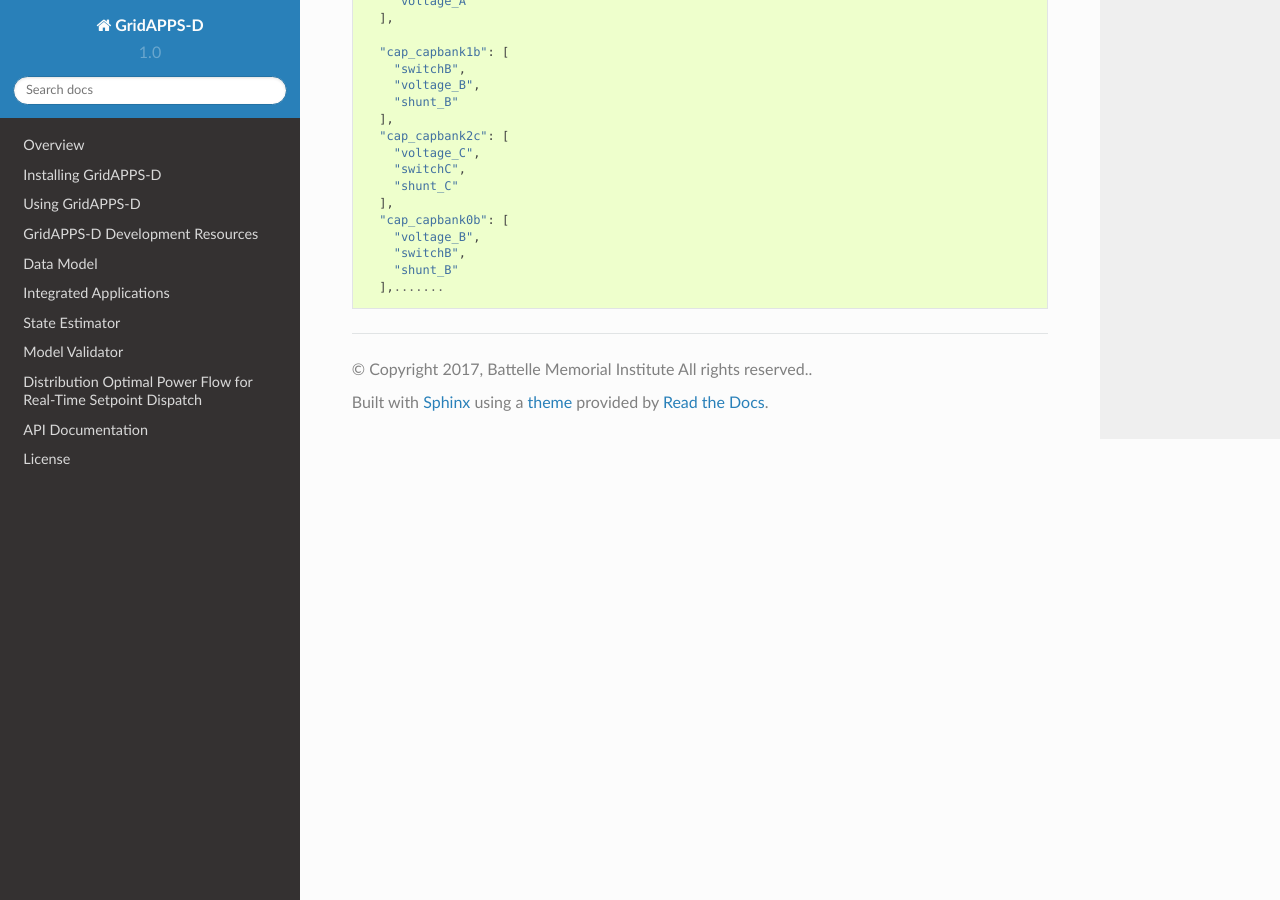
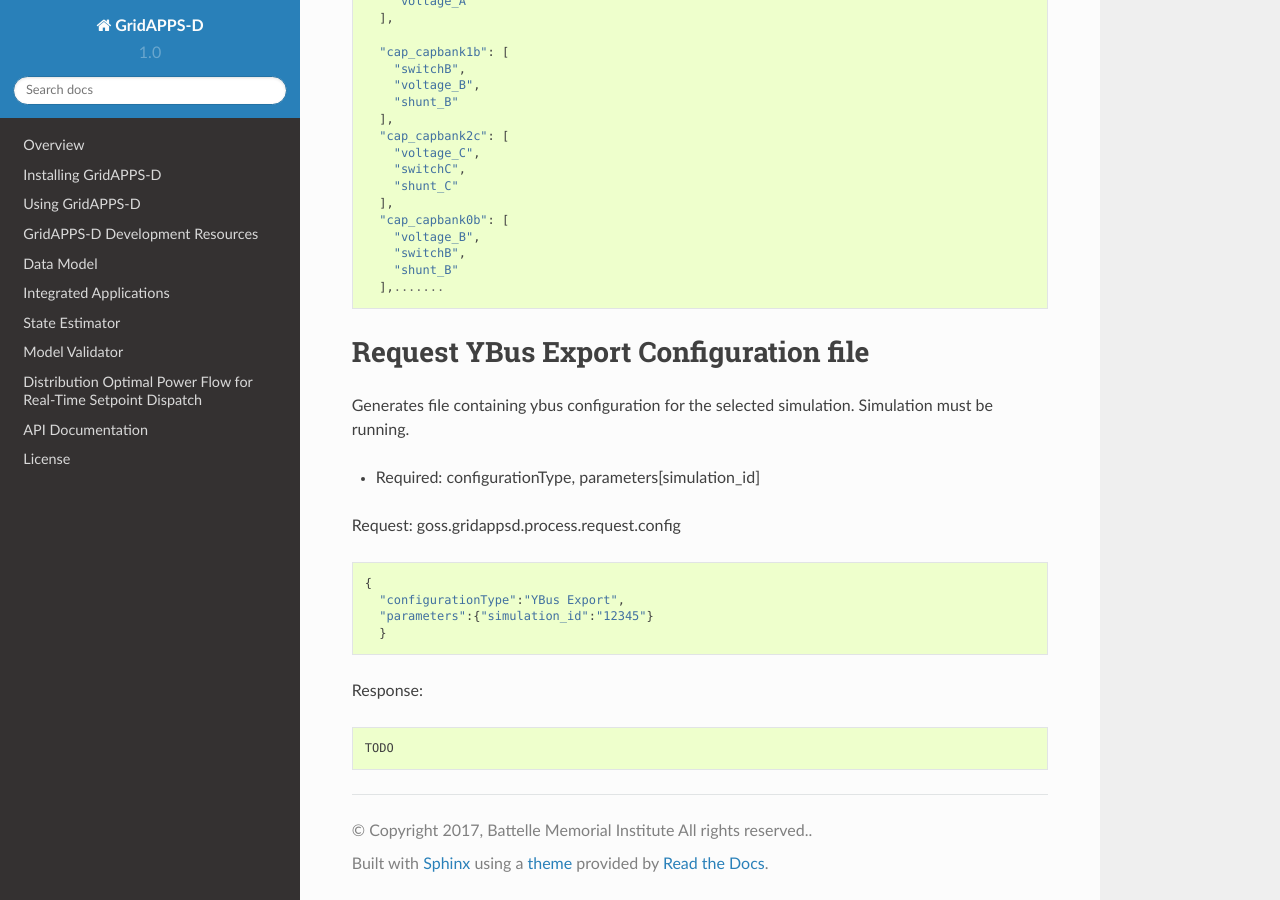
Before and after one commit to ericstephan/gridappsd-docs, a Sphinx documentation site: the page built from docs/source/using_gridappsd/api_examples/config_data_manager.rst, in a window 1280 px wide and 900 px high, scrolled down 4097 px. Built offline with Sphinx 7.4.7 and the Read the Docs theme 2.0.0, drawn with Linux system fonts in a browser that asks for light colours; pages that are not in the unit, such as notebooks, are missing from menus.

Commit message:
Update config_data_manager.rst

```diff
--- a/docs/source/using_gridappsd/api_examples/config_data_manager.rst
+++ b/docs/source/using_gridappsd/api_examples/config_data_manager.rst
@@ -197,3 +197,21 @@ Response:
       "switchB",
       "shunt_B"
     ],.......
+
+
+Request YBus Export Configuration file
+^^^^^^^
+Generates file containing ybus configuration for the selected simulation.  Simulation must be running.
+
+- Required: configurationType, parameters[simulation_id]
+
+Request: goss.gridappsd.process.request.config
+::
+  {
+    "configurationType":"YBus Export",
+    "parameters":{"simulation_id":"12345"}
+    }
+
+Response:
+::
+  TODO
```
